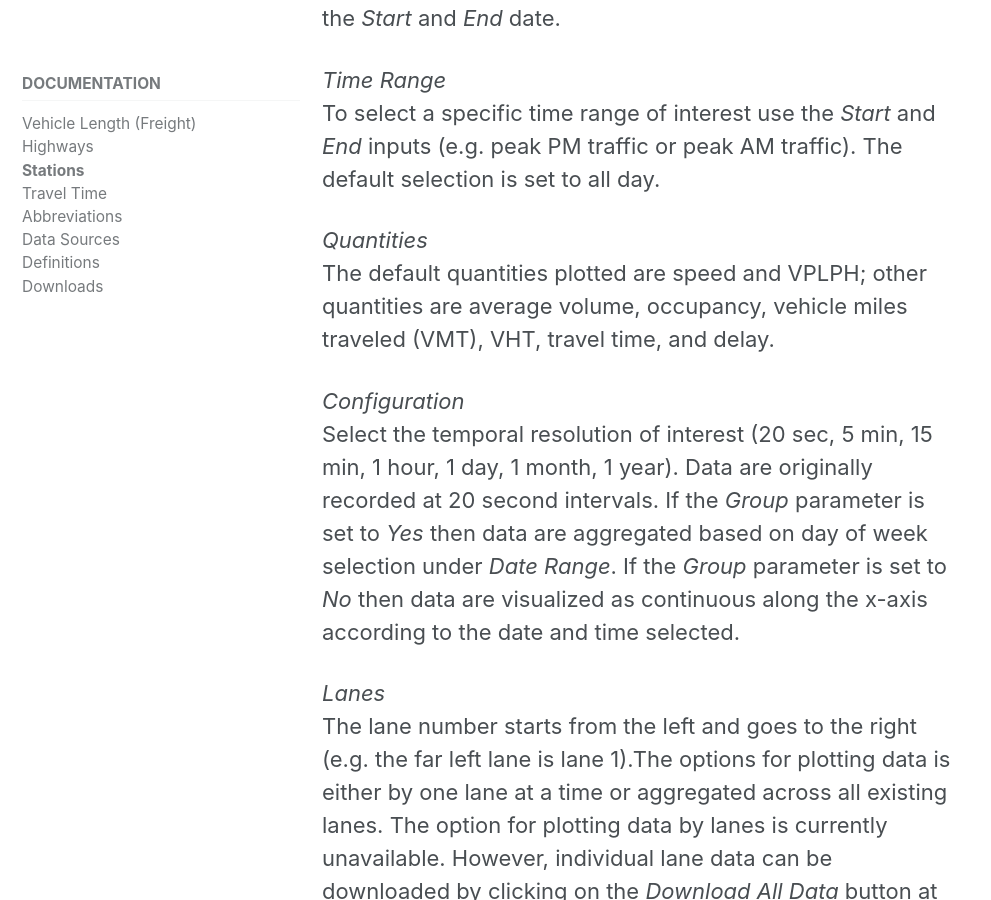
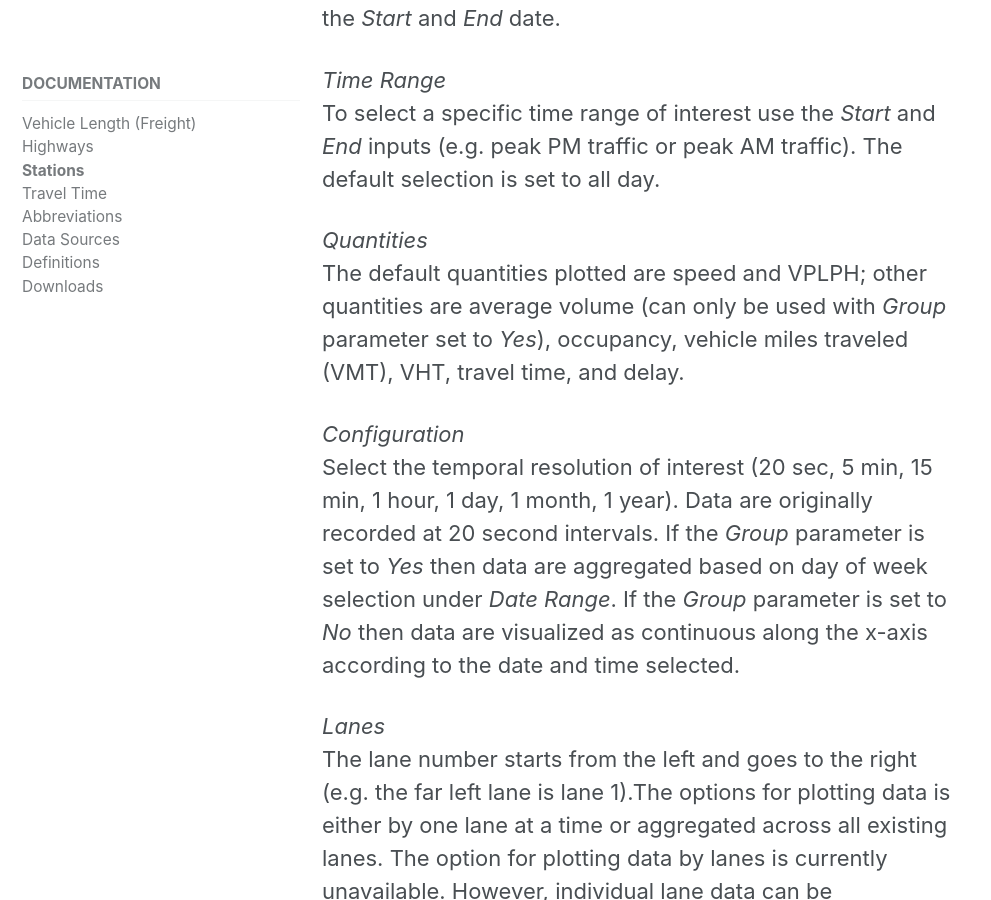
Before and after one commit to adus/portal-documentation, a Jekyll site: the page built from _documents/stations.md, in a window 1280 px wide and 900 px high, scrolled down 4229 px. Shown: the whole window, without its empty margins (0-991 px from the left). Built offline with Jekyll 4.4.1, drawn with Linux system fonts in a browser that asks for light colours; nearby versions of some CDN libraries.

Commit message:
added note that average volume only to be used on group option

```diff
--- a/_documents/stations.md
+++ b/_documents/stations.md
@@ -43,7 +43,7 @@ _Time Range_ <br>
 To select a specific time range of interest use the _Start_ and _End_ inputs (e.g. peak PM traffic or peak AM traffic). The default selection is set to all day.
 
 _Quantities_ <br>
-The default quantities plotted are speed and VPLPH; other quantities are average volume, occupancy, vehicle miles traveled (VMT), VHT, travel time, and delay.
+The default quantities plotted are speed and VPLPH; other quantities are average volume (can only be used with _Group_ parameter set to _Yes_), occupancy, vehicle miles traveled (VMT), VHT, travel time, and delay.
 
 _Configuration_ <br>
 Select the temporal resolution of interest (20 sec, 5 min, 15 min, 1 hour, 1 day, 1 month, 1 year). Data are originally recorded at 20 second intervals. If the _Group_ parameter is set to _Yes_ then data are aggregated based on day of week selection under _Date Range_. If the _Group_ parameter is set to _No_ then data are visualized as continuous along the x-axis according to the date and time selected.
```
